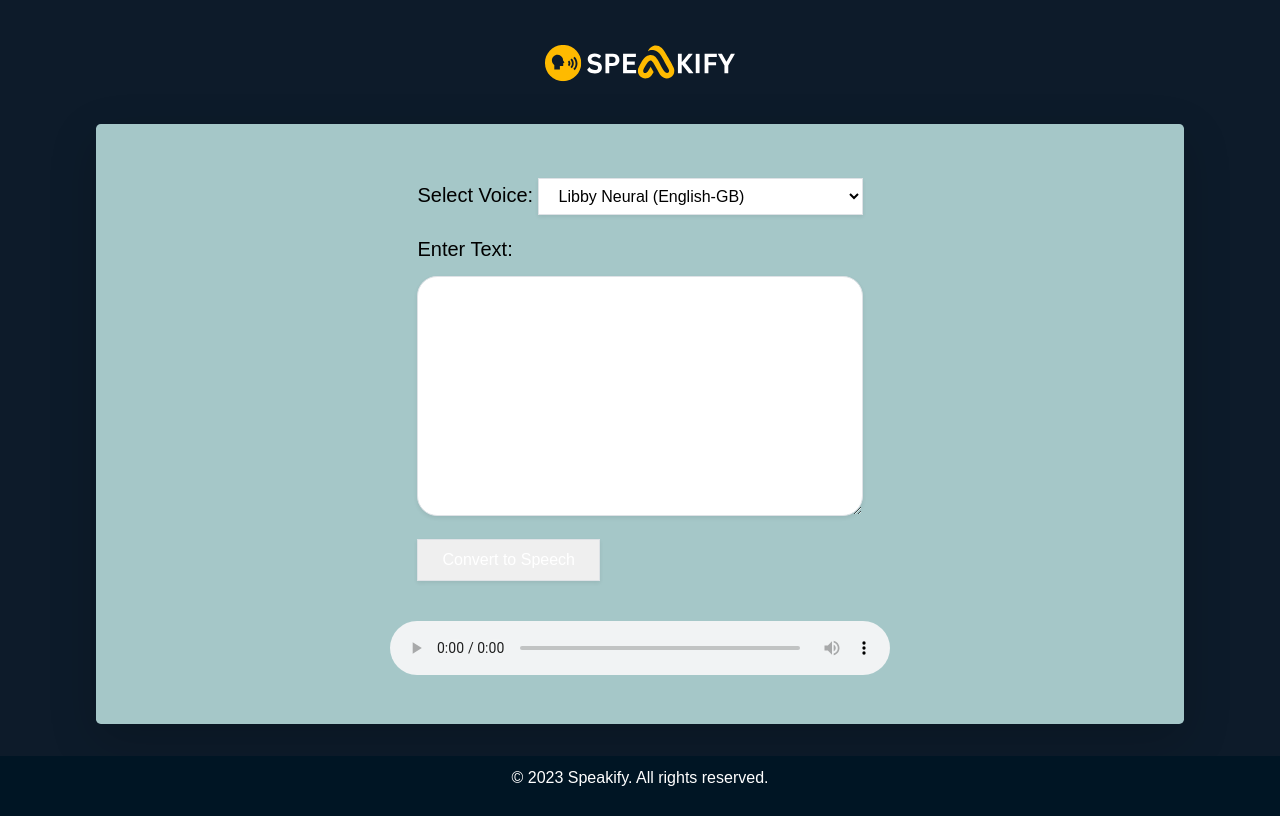
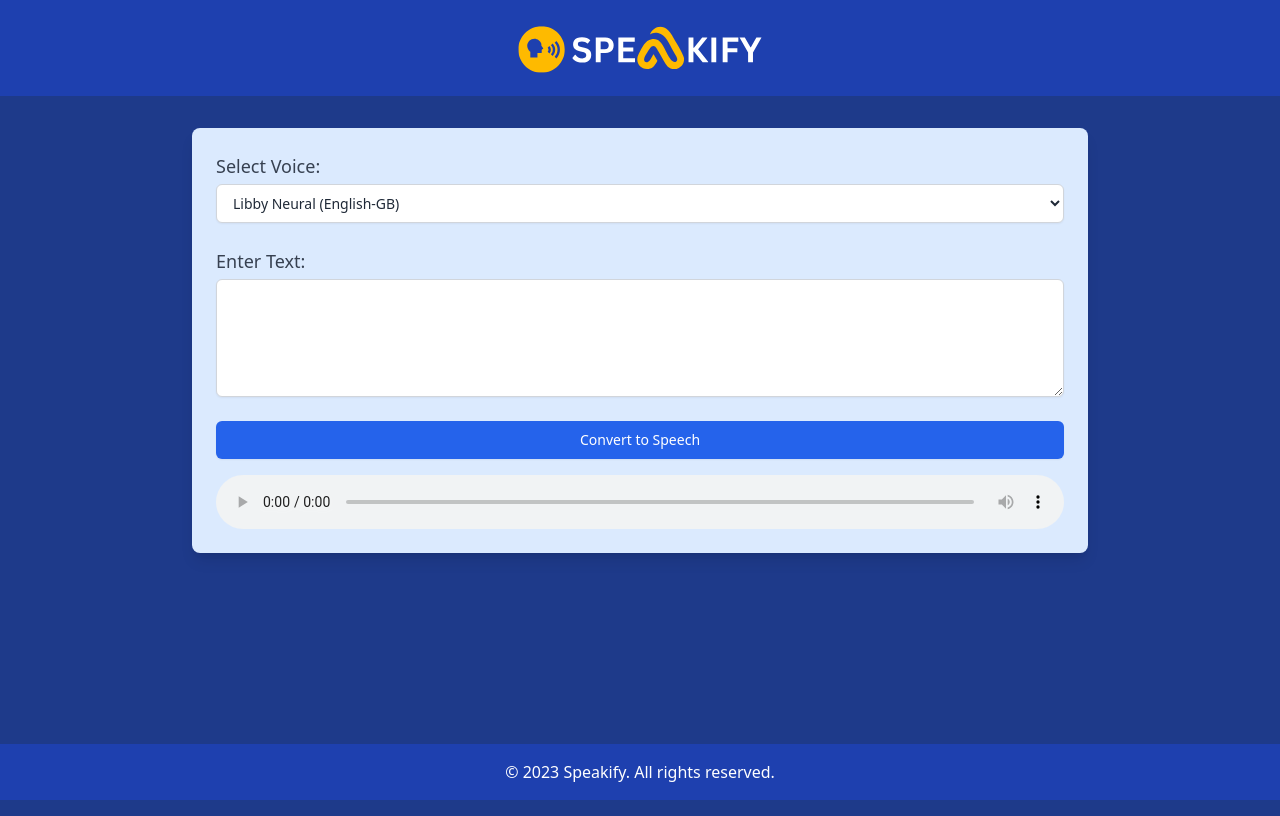
Before and after one commit to habitual69/speakify, a FastAPI app: page / in a window 1280 px wide. Run offline with FastAPI, Linux system fonts and the light colour scheme; some libraries are stand-ins or nearby versions.

Commit message:
ui update

```diff
--- a/templates/index.html
+++ b/templates/index.html
@@ -1,97 +1,13 @@
 <!DOCTYPE html>
-<html>
-   <head>
-      <title>Text-to-Speech Conversion</title>
-      <meta name="viewport" content="width=device-width, height=device-height">
-      <link rel="stylesheet" href="https://stackpath.bootstrapcdn.com/bootstrap/4.3.1/css/bootstrap.min.css">
-      <script src="https://code.jquery.com/jquery-3.6.0.min.js"></script>
-      <style>
-         body {
-         background-color: #0d1b2a;
-         color: black;
-         font-family: sans-serif;
-         }
-         h1 {
-         margin-top: 2rem;
-         margin-bottom: 2rem;
-         text-align: center;
-         font-size: 2.5rem;
-         }
-         .container {
-         display: flex;
-         flex-direction: column;
-         justify-content: center;
-         align-items: center;
-         height: 75vh;
-         border-radius: 20px;
-         padding: 1rem;
-         background-color: rgba(203, 243, 240, 0.8);
-         margin-top: 2rem;
-         margin-bottom: 2rem;
-         max-width: 85vw; /* reduce the box width */
-         box-shadow: 0px 5px 15px rgba(0, 0, 0, 0.2);
-         }
-         .form-group {
-         margin-bottom: 1rem;
-         width: 100%;
-         max-width: 500px;
-         }
-         label {
-         font-size: 1.25rem;
-         }
-         textarea {
-         font-size: 1.25rem;
-         max-width: 100%;
-         width: 100%;
-         height: 30vh; /* increase textarea height */
-         border-radius: 20px;
-         border: none;
-         padding: 0.5rem;
-         }
-         .btn-primary {
-         font-size: 1.0rem;
-         margin-top: 1rem;
-         border-radius: 30px;
-         border: none;
-         background-color: #0081a7;
-         color: white;
-         padding: 1rem 2rem; /* adjust button size here */
-         cursor: pointer;
-         }
-         .btn-primary:hover {
-         background-color: #2ec4b6;
-         }
-         audio {
-         display: block;
-         margin-top: 2rem;
-         width: 90%;
-         max-width: 500px;
-         }
-         .header {
-         height: 60px;
-        margin-top: 2rem;
-         color: white;
-         display: flex;
-         justify-content: center;
-         align-items: center;
-         }
-        footer {
-        height: 60px;
-        color: white;
-        background-color: #001524;
-        left: 0;
-        bottom: 0;
-        width: 100%;
-        display: flex;
-        justify-content: center;
-        align-items: center;
-         }
-         .header img {
-          transform: scale(0.5);
-        }
-      </style>
-   <body>
-      <div class="header">
+<html lang="en">
+<head>
+    <meta charset="UTF-8">
+    <meta name="viewport" content="width=device-width, initial-scale=1.0">
+    <title>Text-to-Speech Conversion</title>
+    <script src="https://cdn.tailwindcss.com"></script>
+</head>
+<body class="bg-blue-900 text-gray-800 min-h-screen flex flex-col">
+    <div class="flex justify-center items-center bg-blue-800 text-white py-4">
         <a href="/">
             <img src="/static/SPEAKIFYW.svg" alt="logo" class="h-16">
         </a>
```
